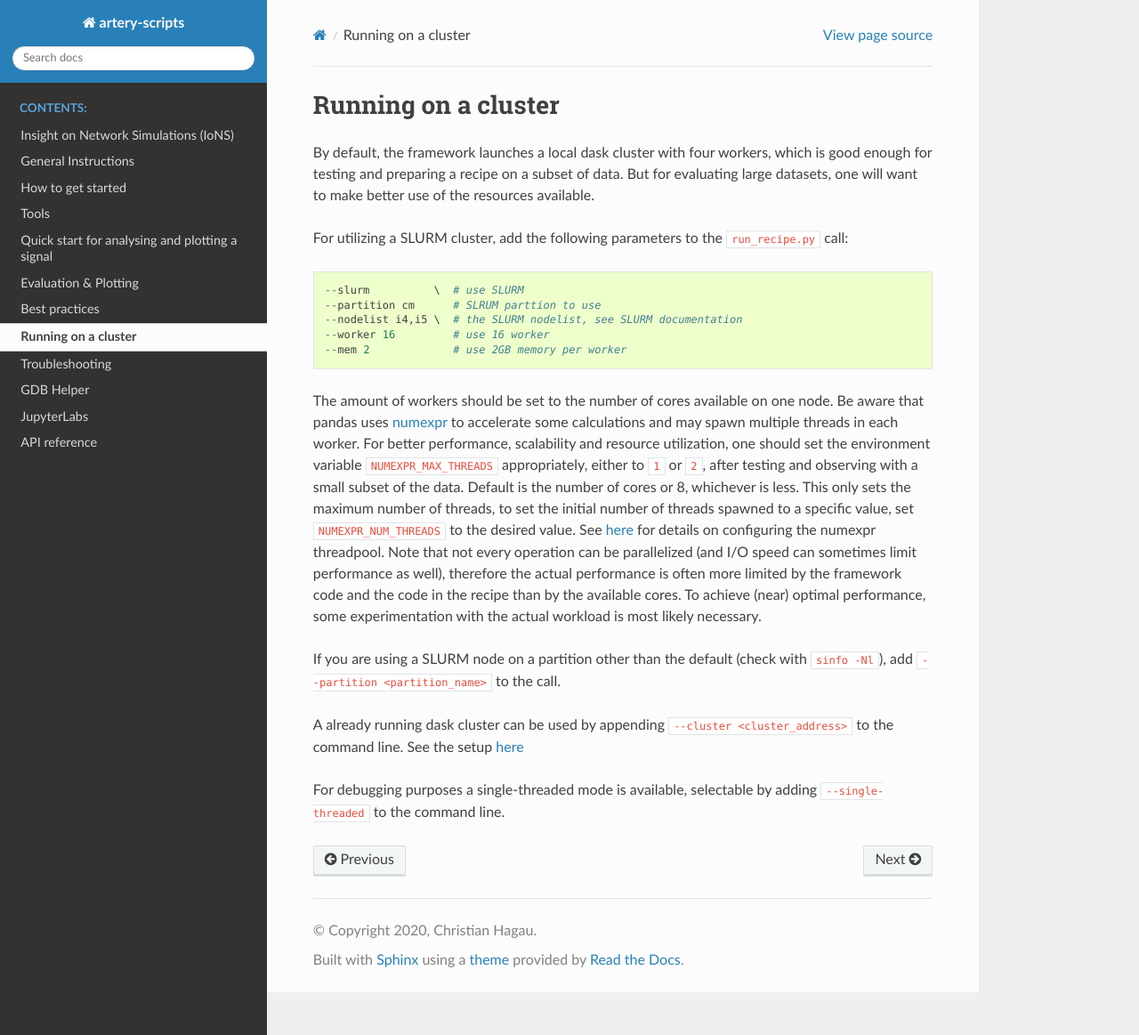
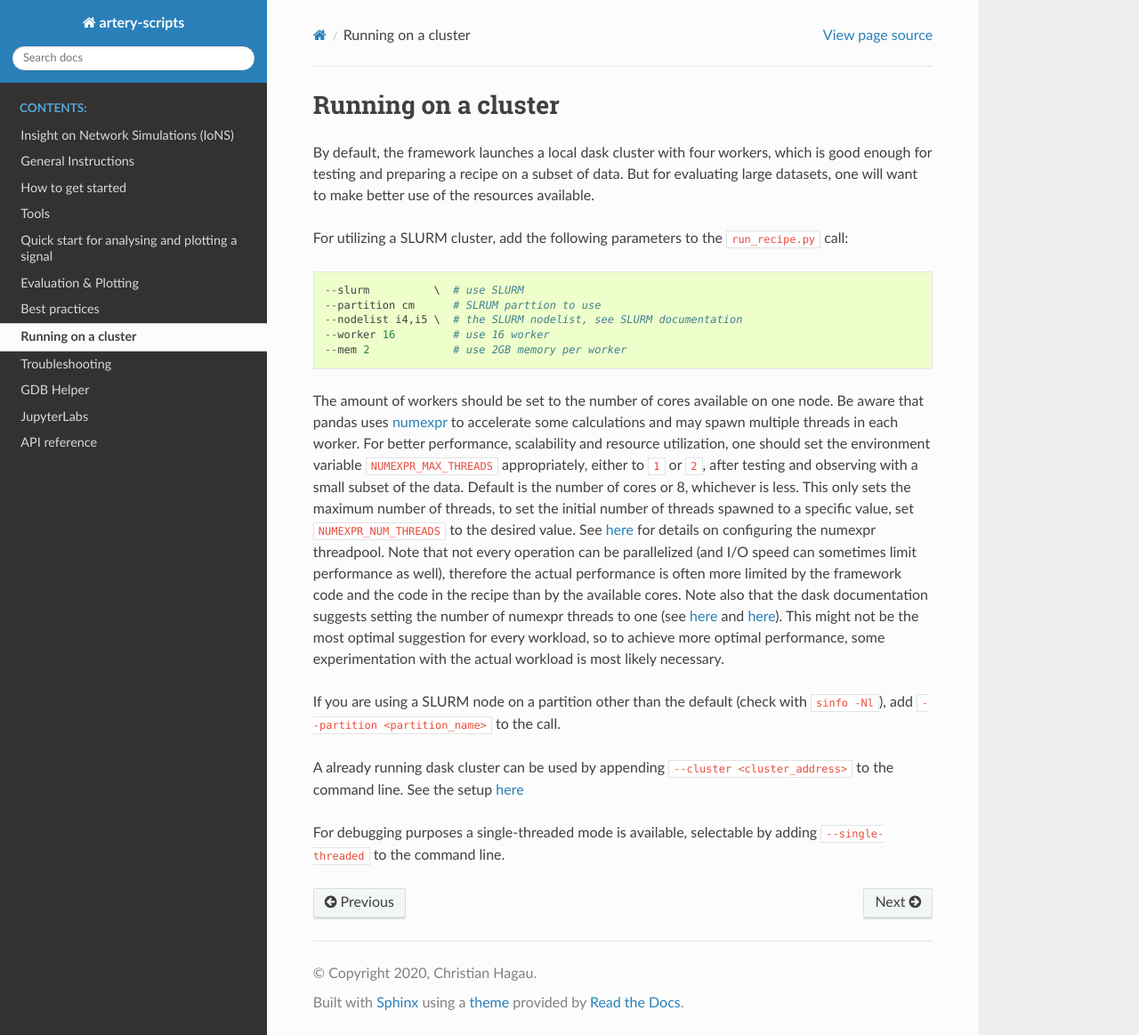
Before and after one commit to ibr-cm/ions, a Sphinx documentation site: the page built from docs/source/cluster_managment.md, in a window 1280 px wide and 1163 px high. Shown: the whole window at 89% size. Built offline with Sphinx 7.4.7 and the Read the Docs theme 2.0.0, drawn with Linux system fonts in a browser that asks for light colours; pages that are not in the unit, such as notebooks, are missing from menus.

Commit message:
doc: Improve cluster management documentation

```diff
--- a/docs/source/cluster_managment.md
+++ b/docs/source/cluster_managment.md
@@ -31,8 +31,12 @@ for details on configuring the numexpr threadpool.
 Note that not every operation can be parallelized (and I/O speed can sometimes
 limit performance as well), therefore the actual performance is often more
 limited by the framework code and the code in the recipe than by the available
-cores. To achieve (near) optimal performance, some experimentation with the
-actual workload is most likely necessary.
+cores. Note also that the dask documentation suggests setting the number of numexpr
+threads to one (see [here](https://github.com/dask/dask/discussions/8098) and
+[here](https://docs.dask.org/en/latest/generated/dask.dataframe.DataFrame.query.html)).
+This might not be the most optimal suggestion for every workload, so to achieve
+more optimal performance, some experimentation with the actual workload is most
+likely necessary.
 
 If you are using a SLURM node on a partition other than the default (check with
 `sinfo -Nl`), add `--partition <partition_name>` to the call.
```
